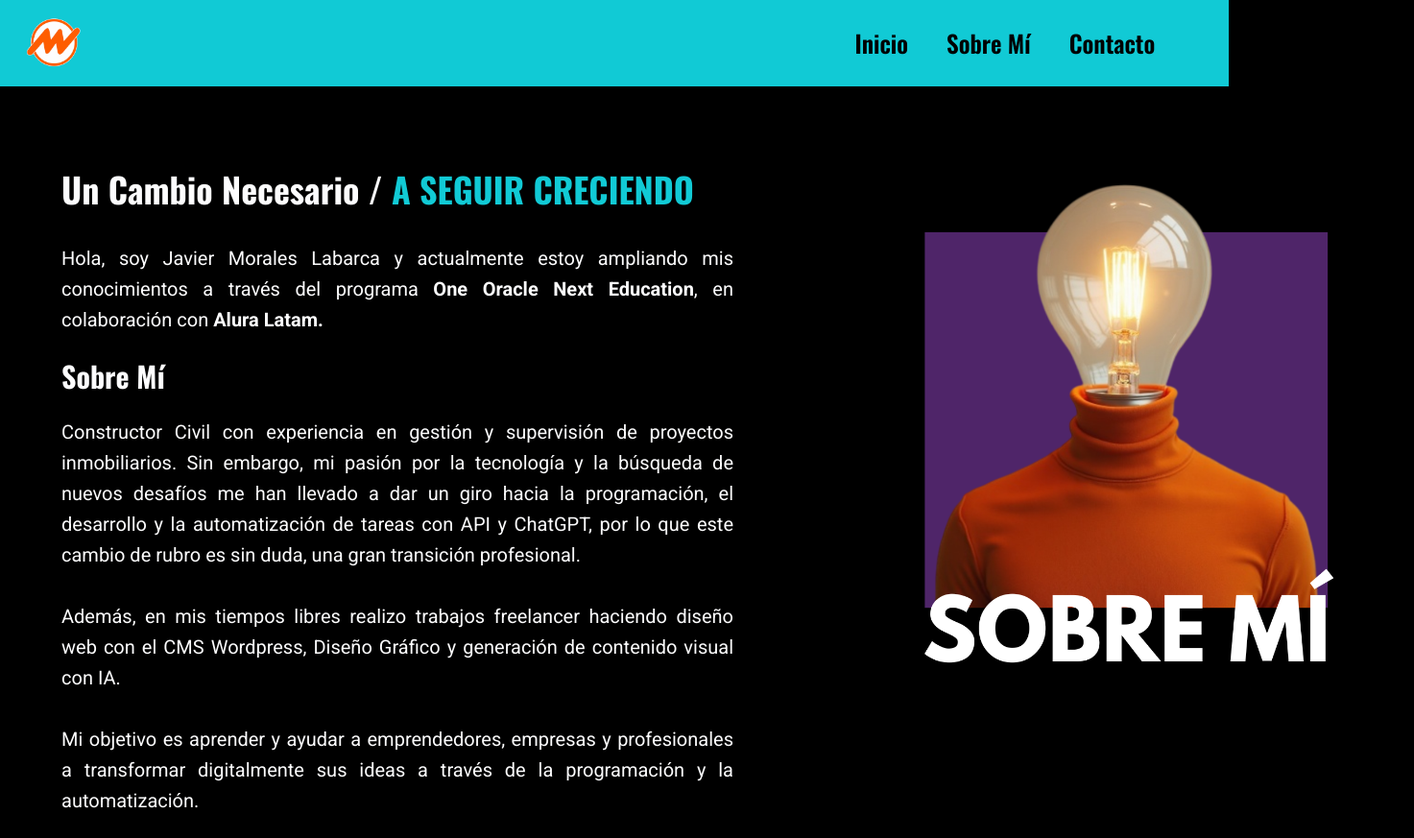
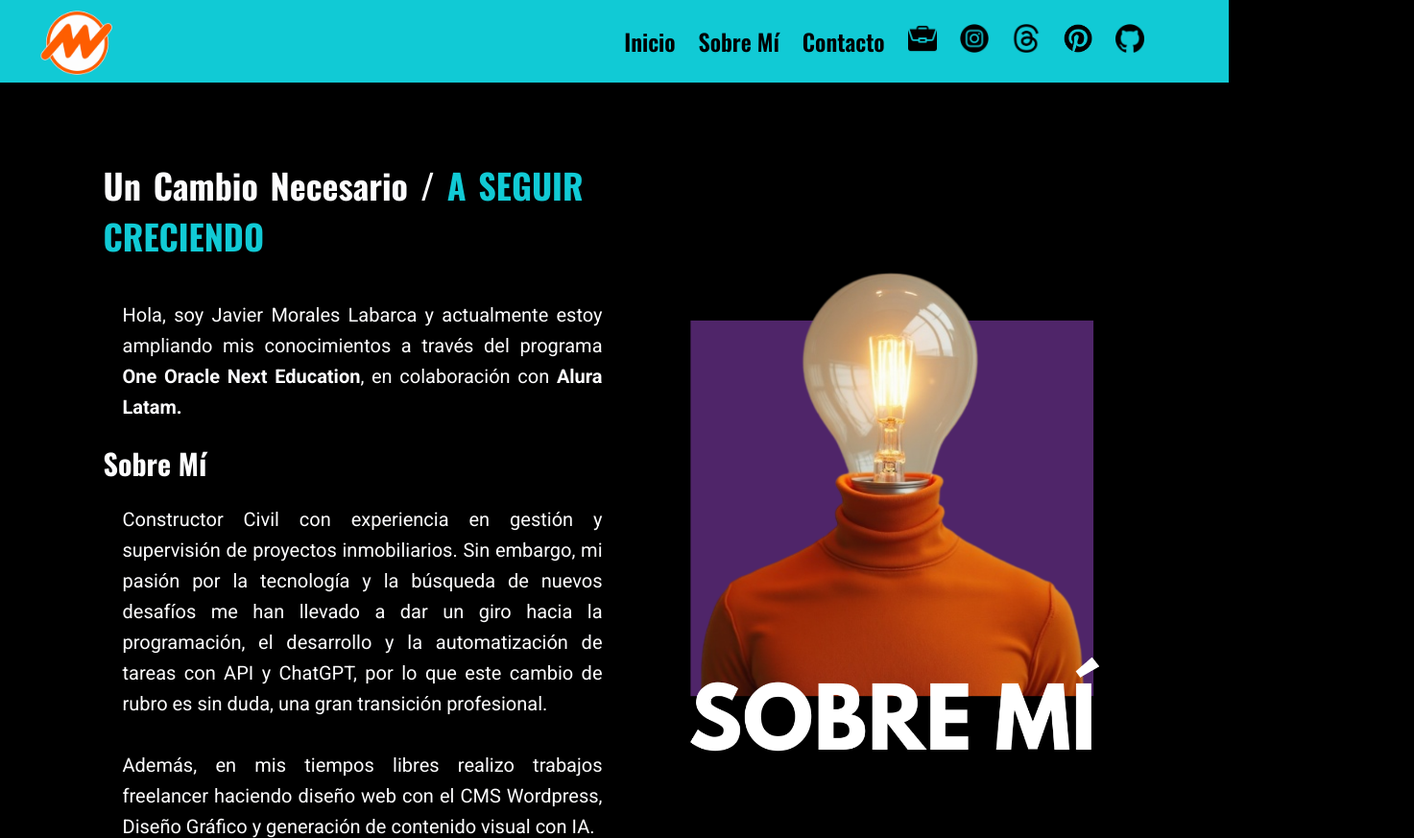
Before and after one commit to Javier-Morales-Labarca/mi-portafolio, a plain HTML site: page about.html in a window 1280 px wide. Shown: the top 873 px of the page at 96% size, 1473 px wide, since content can reach past the window. Drawn offline with nearby package versions, Linux system fonts and the light colour scheme.

Commit message:
Agregadas imágenes y actualizados archivos HTML y CSS

```diff
--- a/about.html
+++ b/about.html
@@ -8,14 +8,27 @@
 </head>
 <body>
     <header class="header">
-        <div class="header_logo">
-            <img class="header__logo" src="/asset/img/logo-iamoville.png"  width="60" height="60"></img>
+        <div>
+            <img class="header__logo" src="/asset/img/logo-iamoville.png"  width="80" height="80"></img>
         </div>
         <nav class="header__menu">
             <a class="header__menu__link" href="index.html">Inicio</a>
             <a class="header__menu__link" href="about.html">Sobre Mí</a>
             <a class="header__menu__link" href="contact.html">Contacto</a>
+
+            <a class="header__ico__link" href="https://iamoville.com"> <img class="header__ico__link" src="/asset/img/portafolio.png"  alt="logo de portafolio" width="30" height="30"></img></a>
+
+            <a class="header__ico__link" href="https://www.instagram.com/iamoville/"> <img src="/asset/img/instagram.png"  alt="logo de instagram" width="30" height="30"></img></a>
+            <a class="header__ico__link" href="https://www.threads.net/@iamoville"> <img src="/asset/img/threads.png"  alt="logo de threads" width="30" height="30"></img></a>
+            <a class="header__ico__link" href="https://cl.pinterest.com/IAMOVILLE/"> <img src="/asset/img/pinterest.png"  alt="logo de pinterest" width="30" height="30"></img></a>
+            <a class="header__ico__link" href="https://github.com/Javier-Morales-Labarca"> <img src="/asset/img/github.png"  alt="logo de github" width="30" height="30"></img></a>
+
+
+
         </nav>
+
+
+
     </header>
 
     <main class="presentacion">
@@ -47,12 +60,12 @@
 
                     </p>
             </section>
-            <img src="asset/img/iamoville.png" alt="imagen de hombre con cabeza de ampolleta" width="600" height="600">
+            <img class="imagen__seccion" src="asset/img/iamoville.png" alt="imagen de hombre con cabeza de ampolleta" width="600" height="600">
     </main>
 
     <footer>
         <p class="footer">Desarrollado por Javier Morales Labarca  © 2025</p>
 
-        </footer>
+    </footer>
 </body>
 </html>
--- a/css/style.css
+++ b/css/style.css
@@ -16,6 +16,8 @@ body {
     background-color:#000000;
     color: #FDFDFE;
     box-sizing: border-box;
+
+
 }
 
 /* HEADER*/
@@ -24,15 +26,22 @@ body {
     display: flex;
     justify-content: space-between;
     align-items: center;
-    padding: 1% 6% 1% 2%;
+    padding: 0% 2% 0% 0%;
     background-color:#11CAD5;
 }
 
+.header__logo{
+    display: flex;
+    padding: 0% 0% 0% 50%;
+}
 
 .header__menu{
     display: flex;
-    gap: 40px;
+    gap: 24px;
+    padding: 2% 5% 2% 0%;
 }
+
+
 
 .header__menu__link:hover{
     color: #f8f8f8;
@@ -43,40 +52,41 @@ body {
     align-items: center;
     font-family: "Oswald", serif;
     font-weight: 600;
-    font-size: 25px;
+    font-size: 24px;
     color: #000000;
     text-decoration: none;
 }
 
 
-
 .presentacion{
     display:flex;
-    align-items: center;
-    padding: 5% 1%;
+    align-items:center;
     justify-content: space-between;
 
 }
 
 .presentacion__contenido{
-    width: 615px;
+    width: 620px;
     display: flex;
     flex-direction: column;
     gap: 10px;
-    padding: 0% 10% 0% 0%;
+    padding: 0% 2% 0%4%;
 
 }
+
 
 /*esto es una clase*/
 .titulo__presentacion__destacado {
     color: #11CAD5;
+
 }
 
 .titulo__presentacion{
     font-family: "Oswald", serif;
     font-size: 36px;
     margin-top: 80px;
-    margin-bottom: 30px;
+    margin-bottom: 40px;
+
 }
 
 .titulo2__presentacion{
@@ -87,11 +97,15 @@ body {
 
 }
 
+.imagen__seccion {
+    padding-top: 0%;
+}
+
 .presentacion__contenido{
     display: block;
     font-family: "Roboto", serif;
     font-size: 20px;
-    width: 700px; /* o el tamaño que desees */
+    width: 500px; /* o el tamaño que desees */
     text-align: justify;
     text-justify: inter-word;
 
```
Also changed, not shown: contact.html (+17 -3 lines), index.html (+18 -3 lines), portfolio.html (+2 -2 lines), asset/img/github.png (added), asset/img/iamoville_floating_threads.png (added), asset/img/instagram.png (added), asset/img/pinterest.png (added), asset/img/portafolio.png (added), asset/img/threads.png (added).
